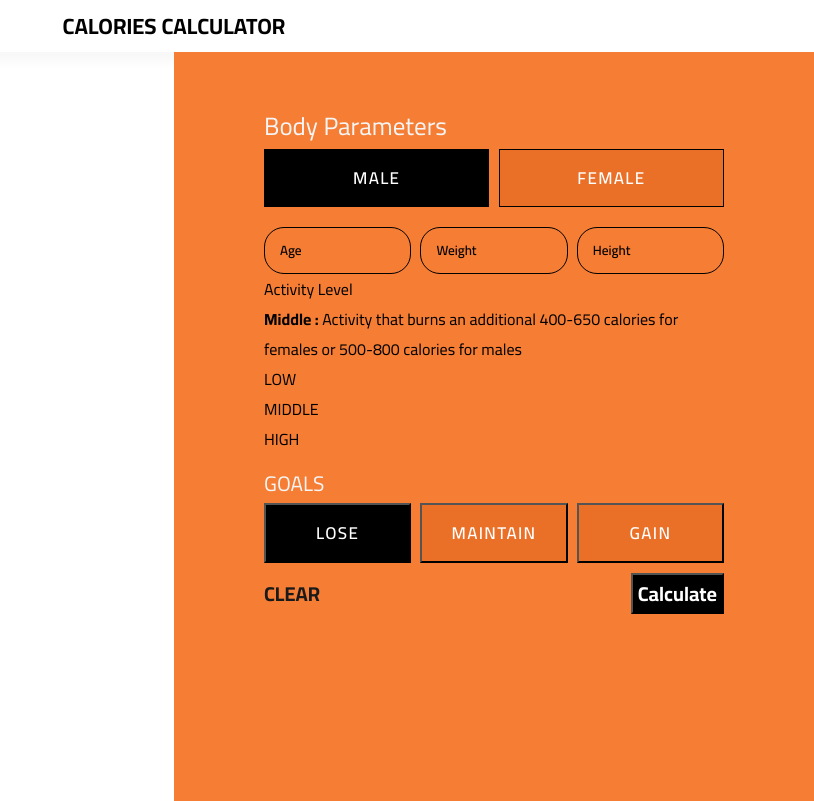
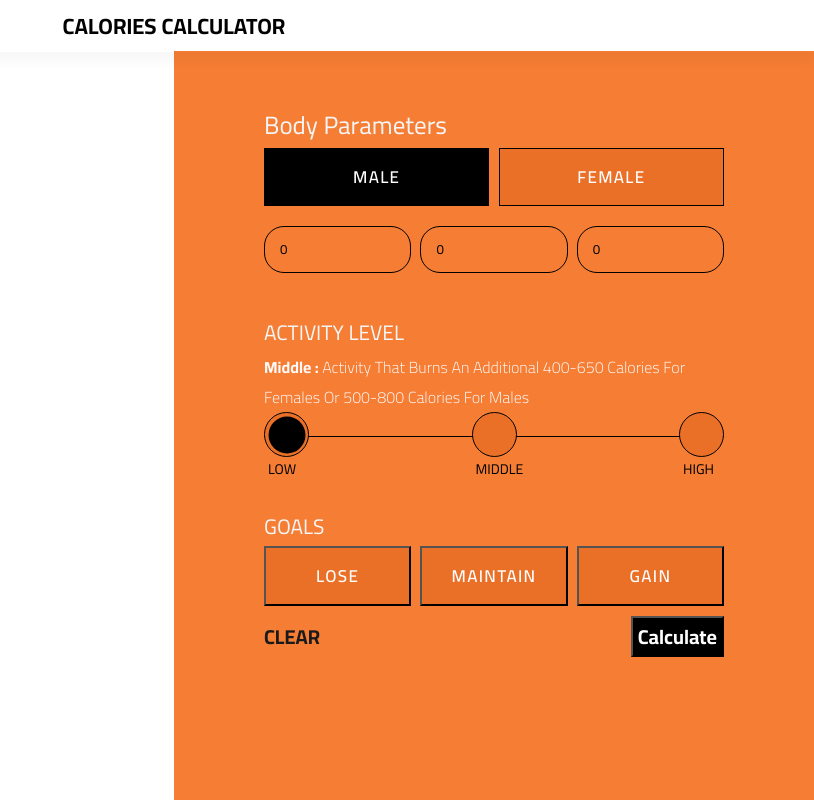
Before and after one commit to Omar-Hosny1/calories-app, a React (Create React App) app: page / in a window 1280 px wide. Shown: the whole page, without its empty margins (466-1280 px from the left). Built offline with nearby package versions, Linux system fonts and the light colour scheme.

Commit message:
ALL FILES ADDED

```diff
--- a/package.json
+++ b/package.json
@@ -8,6 +8,7 @@
     "@testing-library/user-event": "^13.5.0",
     "react": "^18.2.0",
     "react-dom": "^18.2.0",
+    "react-icons": "^4.4.0",
     "react-scripts": "5.0.1",
     "web-vitals": "^2.1.4"
   },
--- a/src/components/Header/Header.css
+++ b/src/components/Header/Header.css
@@ -1,4 +1,5 @@
 .header {
+  position: fixed;
   width: 100%;
   text-align: center;
   font-weight: 600;
@@ -8,4 +9,5 @@
   box-shadow: 0px 10px 10px rgba(0, 0, 0, 0.03);
   padding: 5px 0;
   cursor: pointer;
+  z-index: 1000;
 }
--- a/src/components/UserDataForm/UserDataForm.css
+++ b/src/components/UserDataForm/UserDataForm.css
@@ -6,10 +6,9 @@
   background-color: rgb(245 125 52);
   box-sizing: border-box;
   padding: 50px 90px;
+  top: 51.21px;
 }
-.user-form {
-  /* background-color: aqua; */
-}
+
 .male-female span {
   font-size: 25px;
   margin: 5px 0;
@@ -57,8 +56,9 @@
   color: black;
   font-weight: 600;
 }
+
 .goals {
-  margin-top: 10px;
+  margin-top: 90px;
 }
 .goals span {
   font-size: 21px;
@@ -102,3 +102,62 @@
   color: white;
   padding: 0 5px;
 }
+
+.active-circle,
+.circle {
+  background-color: #ea6f27;
+  border: 1px solid black;
+  width: 45px;
+  height: 45px;
+  border-radius: 50%;
+  z-index: 2;
+  cursor: pointer;
+  position: relative;
+}
+.active-circle span,
+.circle span {
+  position: relative;
+  top: 40px;
+  font-size: 14px;
+  margin-left: 3px;
+}
+.active-circle::before {
+  content: "";
+  position: absolute;
+  top: 50%;
+  left: 50%;
+  height: 37px;
+  width: 37px;
+  transform: translate(-50%, -50%);
+  background-color: black;
+  border-radius: 50%;
+}
+.activity {
+  position: relative;
+  top: 40px;
+}
+.line {
+  position: absolute;
+  width: 100%;
+  height: 1px;
+  background-color: black;
+  top: 85%;
+}
+.lvl {
+  display: flex;
+  justify-content: space-between;
+}
+.activity .activity-span {
+  font-size: 21px;
+  margin: 15px 0 -5px;
+  color: rgb(245, 245, 245);
+  text-transform: uppercase;
+}
+
+.activity p {
+  font-size: 16px;
+  color: rgb(255, 250, 250);
+  margin: 0;
+  text-transform: capitalize;
+  font-weight: 300;
+}
--- a/src/components/UserDataForm/UserDataForm.js
+++ b/src/components/UserDataForm/UserDataForm.js
@@ -1,7 +1,32 @@
-import React, { useState } from "react";
+import React, { useReducer, useState } from "react";
 import "./UserDataForm.css";
+
+const initState = {
+  gender: null,
+  age: 0,
+  weight: 0,
+  height: 0,
+  activity: null,
+  goal: null,
+};
+function userDataFn(state, action) {
+  if (action.id == "AGE") return { ...initState, age: action.age };
+  else if (action.id == "WEIGHT") return { ...initState, weight: action.age };
+  else if (action.id == "HEIGHT") return { ...initState, height: action.age };
+  else if (action.id == "LOSE") return { ...initState, goal: "LOSE" };
+  else if (action.id == "GAIN") return { ...initState, goal: "GAIN" };
+  else if (action.id == "MAINTAIN") return { ...initState, goal: "MAINTAIN" };
+}
 function UserDataForm() {
-  let [userData, setUserData] = useState({});
+  const [userData, dispachFn] = useReducer(userDataFn, {
+    gender: null,
+    age: 0,
+    weight: 0,
+    height: 0,
+    activity: null,
+    goal: null,
+  });
+  // userData
   return (
     <div className="user-data-form">
       <div className="user-form">
@@ -13,9 +38,27 @@ function UserDataForm() {
           </div>
         </div>
         <div className="age-weight-height">
-          <input placeholder="Age" />
-          <input placeholder="Weight" />
-          <input placeholder="Height" />
+          <input
+            placeholder="Age"
+            value={userData.age}
+            onChange={(e) => {
+              dispachFn({ id: "AGE", age: e.target.value });
+            }}
+          />
+          <input
+            placeholder="Weight"
+            value={userData.weight}
+            onChange={(e) => {
+              dispachFn({ id: "WEIGHT", weight: e.target.value });
+            }}
+          />
+          <input
+            placeholder="Height"
+            value={userData.height}
+            onChange={(e) => {
+              dispachFn({ id: "HEIGHT", height: e.target.value });
+            }}
+          />
         </div>
         <div className="activity">
           <span className="activity-span">Activity Level</span>
@@ -39,9 +82,24 @@ function UserDataForm() {
         <div className="goals">
           <span>Goals</span>
           <div className="goals__btns">
-            <button className="active">LOSE</button>
-            <button className="not-active">MAINTAIN</button>
-            <button className="not-active">GAIN</button>
+            <button
+              className={userData.goal == "LOSE" ? "active" : "not-active"}
+              onClick={() => dispachFn({ id: "LOSE" })}
+            >
+              LOSE
+            </button>
+            <button
+              className={userData.goal == "MAINTAIN" ? "active" : "not-active"}
+              onClick={() => dispachFn({ id: "MAINTAIN" })}
+            >
+              MAINTAIN
+            </button>
+            <button
+              className={userData.goal == "GAIN" ? "active" : "not-active"}
+              onClick={() => dispachFn({ id: "GAIN" })}
+            >
+              GAIN
+            </button>
           </div>
         </div>
         <div className="calc-btns">
```
Also changed, not shown: src/components/Hello/HelloSetion.js (added, +15 -0 lines), src/components/HelloSection/HelloSetion.js (deleted, +0 -7 lines), src/components/HelloSection/HelloSetion.css (deleted), 1 other file (tests, documents, lock files or other folders).
